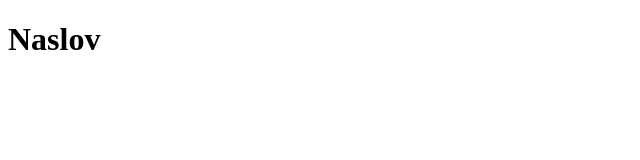
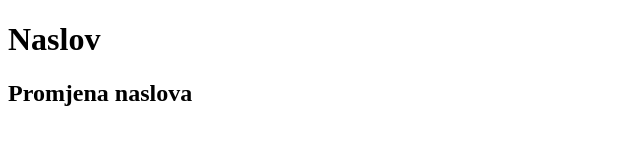
Before and after one commit to i291/vj01, a plain HTML site: page index.html in a window 1280 px wide. Shown: the whole page, without its empty margins (0-640 px from the left). Drawn offline with Linux system fonts and the light colour scheme.

Commit message:
promjena naslova

```diff
--- a/index.html
+++ b/index.html
@@ -7,5 +7,6 @@
 </head>
 <body>
     <h1>Naslov</h1>
+    <h2>Promjena naslova</h2>
 </body>
 </html>
```
